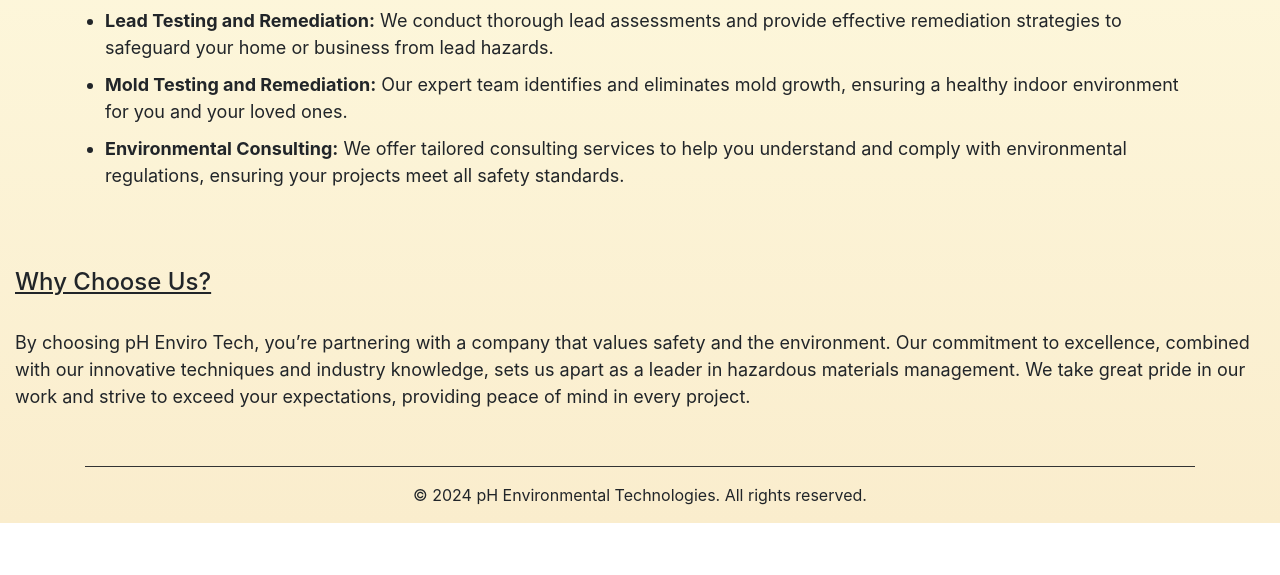
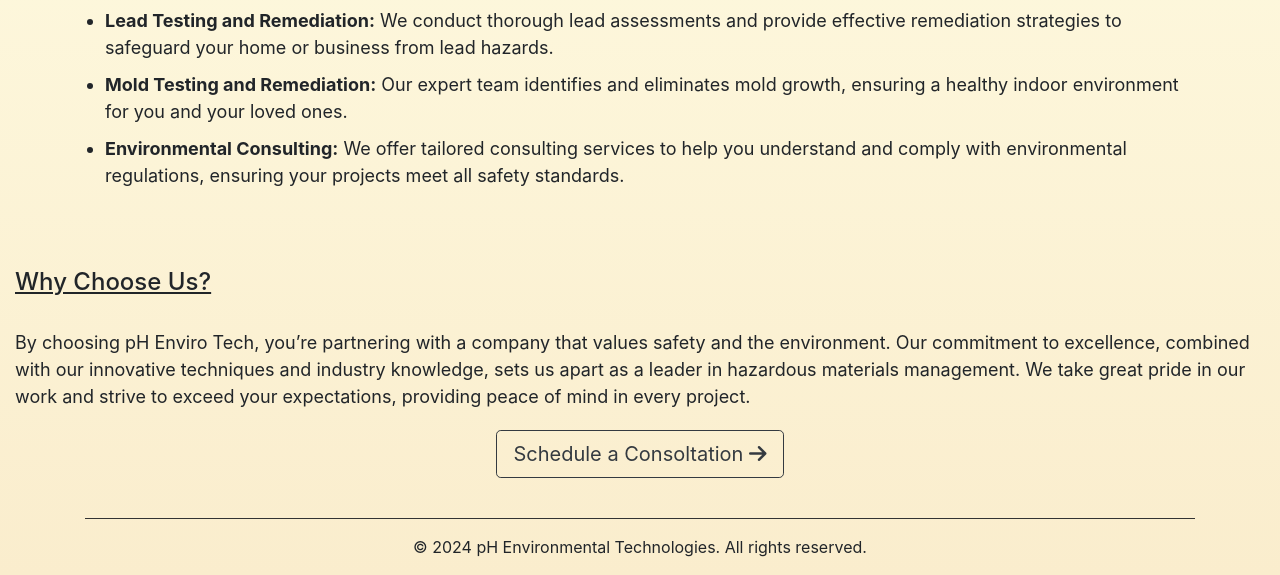
Before and after one commit to derekjohnson7/pH-Enviro, a plain HTML site: page aboutUs.html in a window 1280 px wide. Shown: the part 986-1561 px from the top of the page. Before the commit the page ends 1509 px from the top, so only its background shows below. Drawn offline with nearby package versions, Linux system fonts and the light colour scheme.

Commit message:
updated all html files formatting

```diff
--- a/aboutUs.html
+++ b/aboutUs.html
@@ -7,6 +7,7 @@
     <link rel="stylesheet" href="https://cdn.jsdelivr.net/npm/bootstrap@4.5.3/dist/css/bootstrap.min.css" integrity="sha384-TX8t27EcRE3e/ihU7zmQxVncDAy5uIKz4rEkgIXeMed4M0jlfIDPvg6uqKI2xXr2" crossorigin="anonymous">
     <link rel="stylesheet" href="main.css">
     <link rel="stylesheet" href="https://unpkg.com/leaflet/dist/leaflet.css" />
+    <script src="https://kit.fontawesome.com/64be6f309d.js" crossorigin="anonymous"></script>
 </head>
 <body>
   <nav class="navbar navbar-expand-xl navbar-light" style="background-color: #e9edc9;">
@@ -94,6 +95,10 @@
      to exceed your expectations, providing peace of mind in every project.
   </p>
 </div>
+<div class="button-container">
+  <button type="button" class="btn btn-outline-dark btn-lg" onclick="window.location.href='pricing.html'">Schedule a Consoltation  <i class="fa-solid fa-arrow-right"></i></button>
+</div>
+
 <br>
 </body>
 <div class="container">
--- a/main.css
+++ b/main.css
@@ -230,3 +230,13 @@
 .why-us p{
     font-size: large;
 }
+.text-center {
+    text-align: center;
+    font-size: medium;
+}
+.button-container {
+    display: flex;
+    justify-content: center;
+    align-items: center;
+    margin-top: 20px;
+}
```
Also changed, not shown: index.html (+0 -1 lines).
